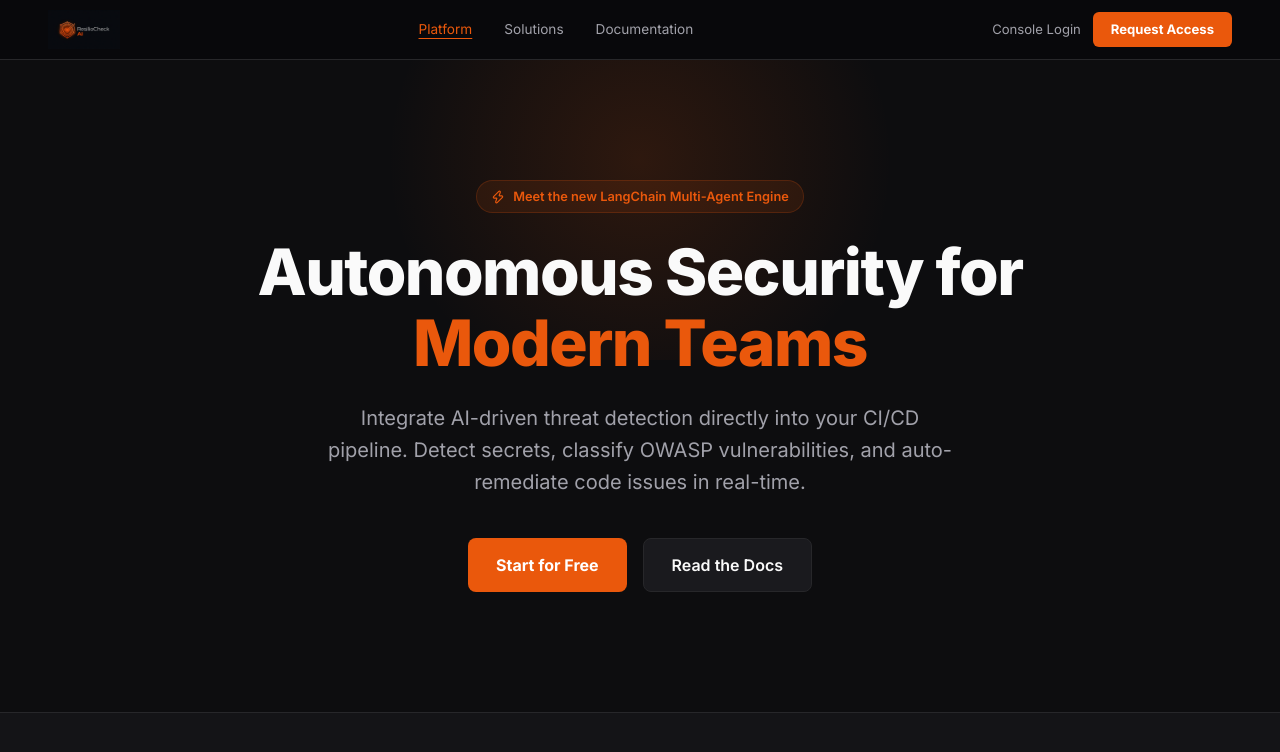
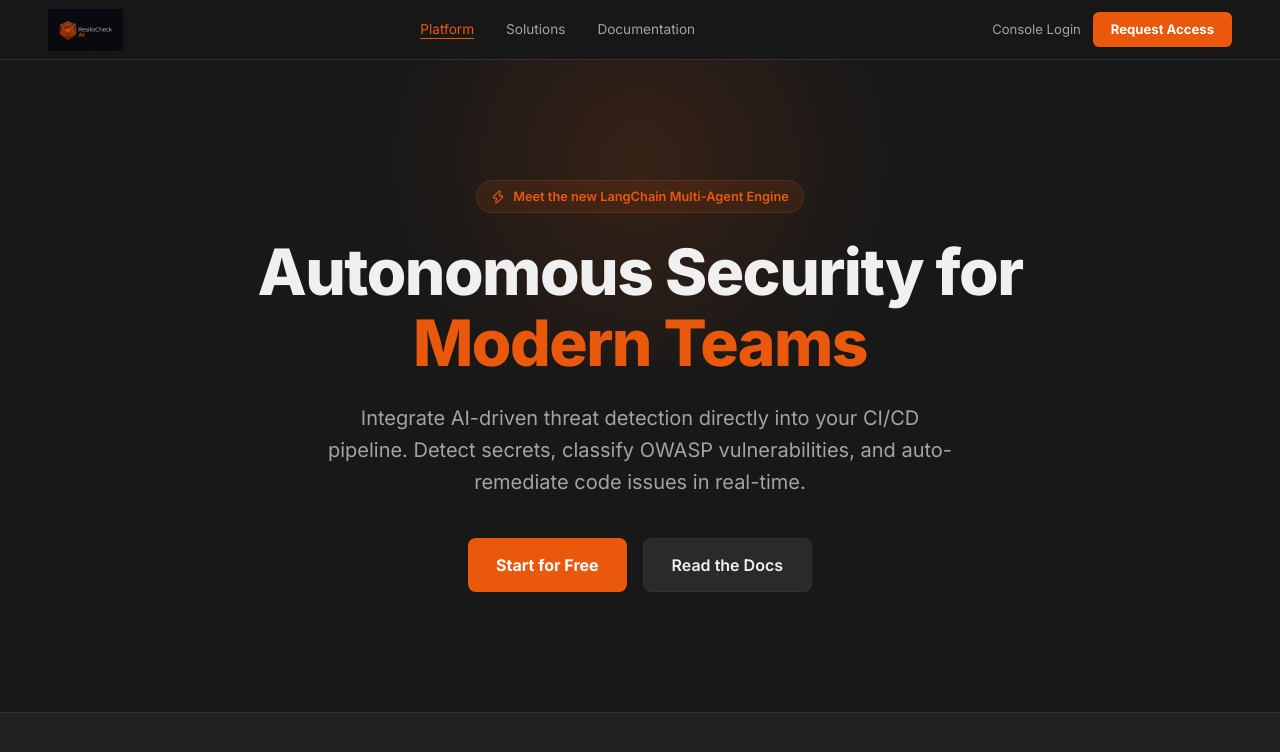
Before and after one commit to brotherJoe-7/resiliocheck-core, a Next.js app in the folder frontend/: page / in a window 1280 px wide. Shown: the top 752 px of the page. Built offline with nearby package versions, Linux system fonts and the light colour scheme.

Commit message:
style: Refine sidebar theme colors to IDE dark mode and fix logo alignment

```diff
--- a/frontend/src/app/components/Navbar.tsx
+++ b/frontend/src/app/components/Navbar.tsx
@@ -16,9 +16,9 @@ export default function Navbar({ activeItem }: { activeItem?: string }) {
           <Image
             src="/logo.jpg"
             alt="ResilioCheck AI"
-            width={180}
-            height={40}
-            style={{ objectFit: 'contain', height: 40, width: 'auto' }}
+            width={170}
+            height={42}
+            style={{ objectFit: 'contain', height: 42, width: 'auto' }}
             priority
           />
         </Link>
--- a/frontend/src/app/components/Sidebar.tsx
+++ b/frontend/src/app/components/Sidebar.tsx
@@ -33,17 +33,17 @@ export default function Sidebar() {
   const sidebarContent = (
     <aside className={`rc-sidebar${mobileOpen ? ' mobile-open' : ''}`}>
       <div className="rc-sidebar-brand">
-        <Link href="/" style={{ textDecoration: 'none', display: 'block' }}>
+        <Link href="/" style={{ textDecoration: 'none', display: 'flex', alignItems: 'center' }}>
           <Image
             src="/logo.jpg"
             alt="ResilioCheck AI"
-            width={160}
-            height={36}
-            style={{ objectFit: 'contain', width: '100%', height: 'auto', maxHeight: 36 }}
+            width={170}
+            height={42}
+            style={{ objectFit: 'contain', width: 'auto', height: 42 }}
             priority
           />
         </Link>
-        <div className="rc-sidebar-sub">Autonomous Security</div>
+        <div className="rc-sidebar-sub" style={{ marginTop: 6, marginLeft: 2 }}>Autonomous Security</div>
       </div>
 
       <nav className="rc-nav">
@@ -98,8 +98,8 @@ export default function Sidebar() {
         <button className="rc-mobile-topbar-btn" onClick={() => setMobileOpen(true)}>
           <Menu size={20} /> Menu
         </button>
-        <Link href="/" style={{ textDecoration: 'none' }}>
-          <Image src="/logo.jpg" alt="ResilioCheck AI" width={120} height={28} style={{ objectFit: 'contain', height: 28, width: 'auto' }} />
+        <Link href="/" style={{ textDecoration: 'none', display: 'flex', alignItems: 'center' }}>
+          <Image src="/logo.jpg" alt="ResilioCheck AI" width={130} height={32} style={{ objectFit: 'contain', height: 32, width: 'auto' }} />
         </Link>
         <div style={{ width: 60 }} />
       </div>
--- a/frontend/src/app/globals.css
+++ b/frontend/src/app/globals.css
@@ -1,22 +1,22 @@
 @import "tailwindcss";
 
 :root, [data-theme="orange"] {
-  --bg-base: #0d0d0f;
-  --bg-card: #141417;
-  --bg-card-hover: #1a1a1e;
-  --border: #27272a;
-  --border-light: #3f3f46;
+  --bg-base: #181818;
+  --bg-card: #222222;
+  --bg-card-hover: #2a2a2a;
+  --border: #333333;
+  --border-light: #444444;
   --accent: #ea580c;
   --accent-bright: #f97316;
   --green: #22c55e;
   --red: #ef4444;
   --yellow: #eab308;
   --teal: #14b8a6;
-  --text-primary: #fafafa;
-  --text-secondary: #a1a1aa;
-  --text-muted: #52525b;
-  --nav-bg: rgba(9, 9, 11, 0.85);
-  --sidebar-w: 210px;
+  --text-primary: #f0f0f0;
+  --text-secondary: #a3a3a3;
+  --text-muted: #737373;
+  --nav-bg: rgba(24, 24, 24, 0.85);
+  --sidebar-w: 240px;
 }
 
 [data-theme="blue"] {
```
